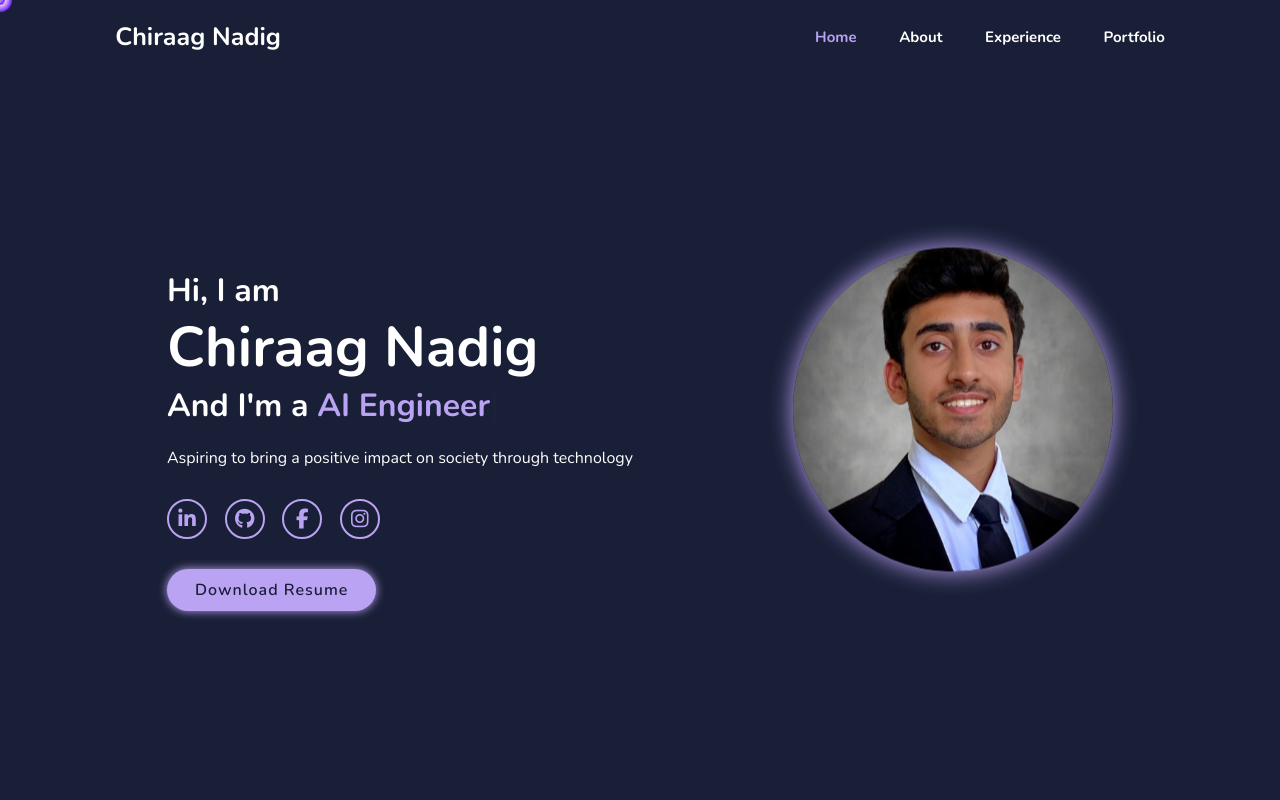
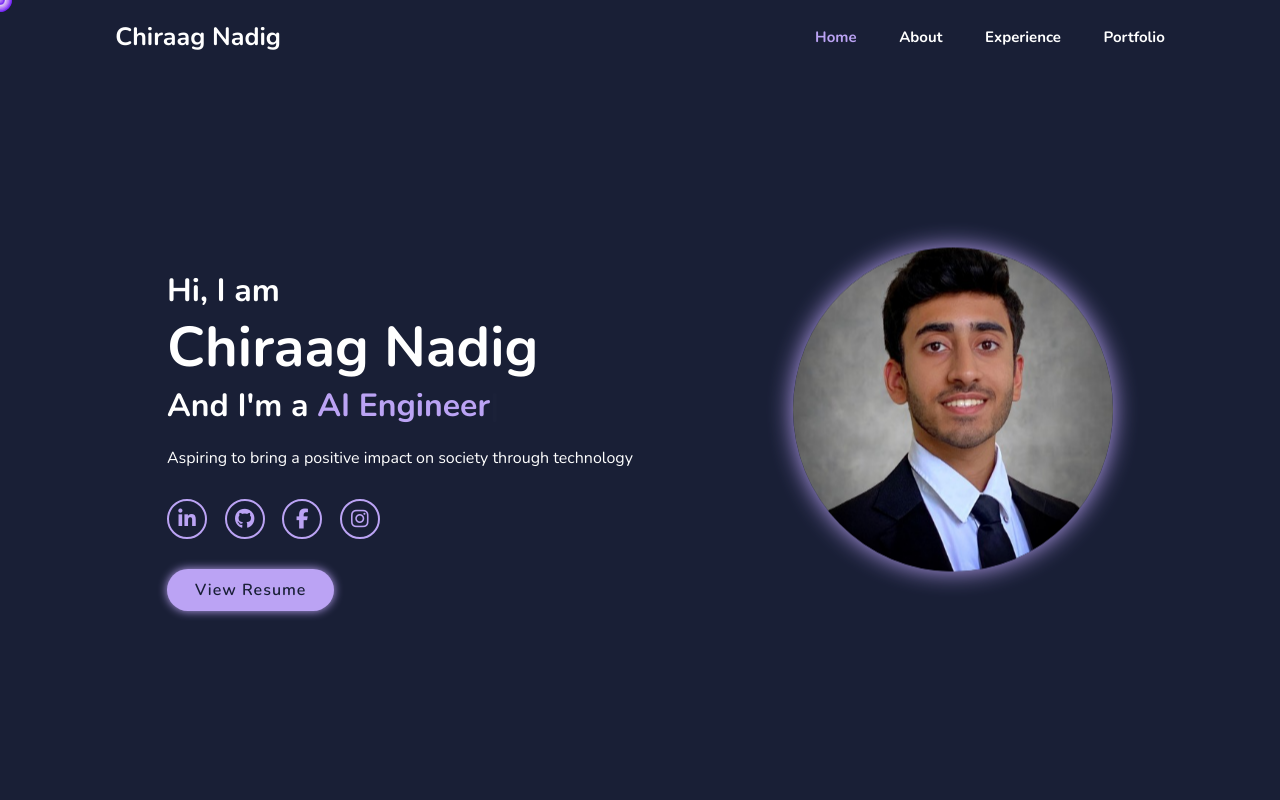
Before and after one commit to ChiraagNadig/Personal-Website, a plain HTML site: page index.html in a window 1280 px wide. Shown: the top 800 px of the page. Drawn offline with nearby package versions, Linux system fonts and the light colour scheme.

Commit message:
Update index.html

```diff
--- a/index.html
+++ b/index.html
@@ -79,7 +79,7 @@
                     <a href="https://www.facebook.com/chiraag.nadig.3/" target="_blank"><i class="fa-brands fa-facebook-f"></i></a>
                     <a href="https://www.instagram.com/chiraag.nadig/?utm_source=ig_web_button_share_sheet&igsh=ZDNlZDc0MzIxNw%3D%3D" target="_blank"><i class="fa-brands fa-instagram"></i></a>
                 </div>
-                <a href="https://chiraagnadigresume.tiiny.site/" class="btn" target="_blank">Download Resume</a>
+                <a href="https://chiraagnadigresume.tiiny.site/" class="btn" target="_blank">View Resume</a>
             </div>
 
             <div class="home-img">
```
